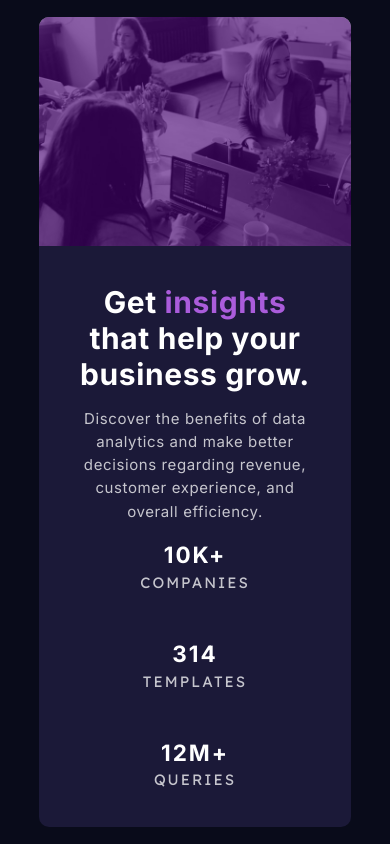
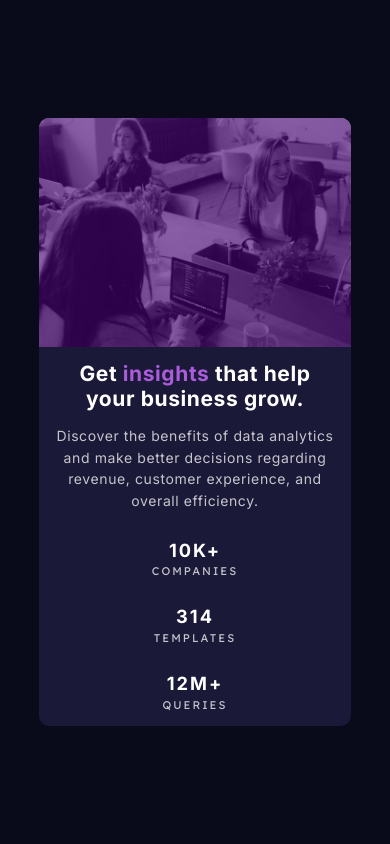
Before and after one commit to Shikamaru007/stats-card, a plain HTML site: page index.html in a window 390 px wide. Drawn offline with Linux system fonts and the light colour scheme.

Commit message:
all done

```diff
--- a/styles.css
+++ b/styles.css
@@ -110,22 +110,22 @@ h1 span {
         font-size: 2rem;
     }
     .left {
-        padding: 4rem;
-    }
-}
-@media screen and (max-width:1090px){
-
-    .left {
         padding: 2.5rem;
     }
 }
-@media screen and (max-width:769px){
+@media screen and (max-width:1107px){
     html {
         font-size: 15px;
     }
+    h1 {
+        font-size: 2rem;
+    }
+    .left {
+        padding: 1.5rem;
+    }
     .container {
         grid-template-columns: 1fr;
-        max-width: 45%;
+        max-width: 55%;
         text-align: center;
     }
     .right {
@@ -148,11 +148,29 @@ h1 span {
         border-radius: 10px 10px 0 0;
     }
     .stats {
-        flex-direction: column;
         gap: 2rem;
+        margin: auto;
+    }
+}
+@media screen and (max-width:895px){
+    .container {
+        max-width: 59%;
+    }
+    .text-content{
+        margin-bottom: 2rem;
+    }
+}
+@media screen and (max-width:769px){
+    .container {
+        grid-template-columns: 1fr;
+        max-width: 65%;
+        text-align: center;
     }
 }
 @media screen and (max-width:620px){
+    html {
+        font-size: 14px;
+    }
     .container{
         max-width: 90%;
     }
@@ -160,3 +178,30 @@ h1 span {
         gap: 3rem;
     }
 }
+@media screen and (max-width:509px){
+    h1 {
+        font-size: 1.5rem;
+    }
+    .stats {
+        flex-direction: column;
+        gap: 2rem;
+    }
+    .block p {
+        font-size: 1.3rem;
+        line-height: 1.2;
+    }
+    .stats span {
+        font-size: .8rem;
+    }
+    .left {
+        padding: 1rem;
+    }
+    .container {
+        max-width: 60%;
+    }
+}
+@media screen and (max-width:426px){
+    .container{
+        max-width: 100%;
+    }
+}
```
Also changed, not shown: 1 other file.
